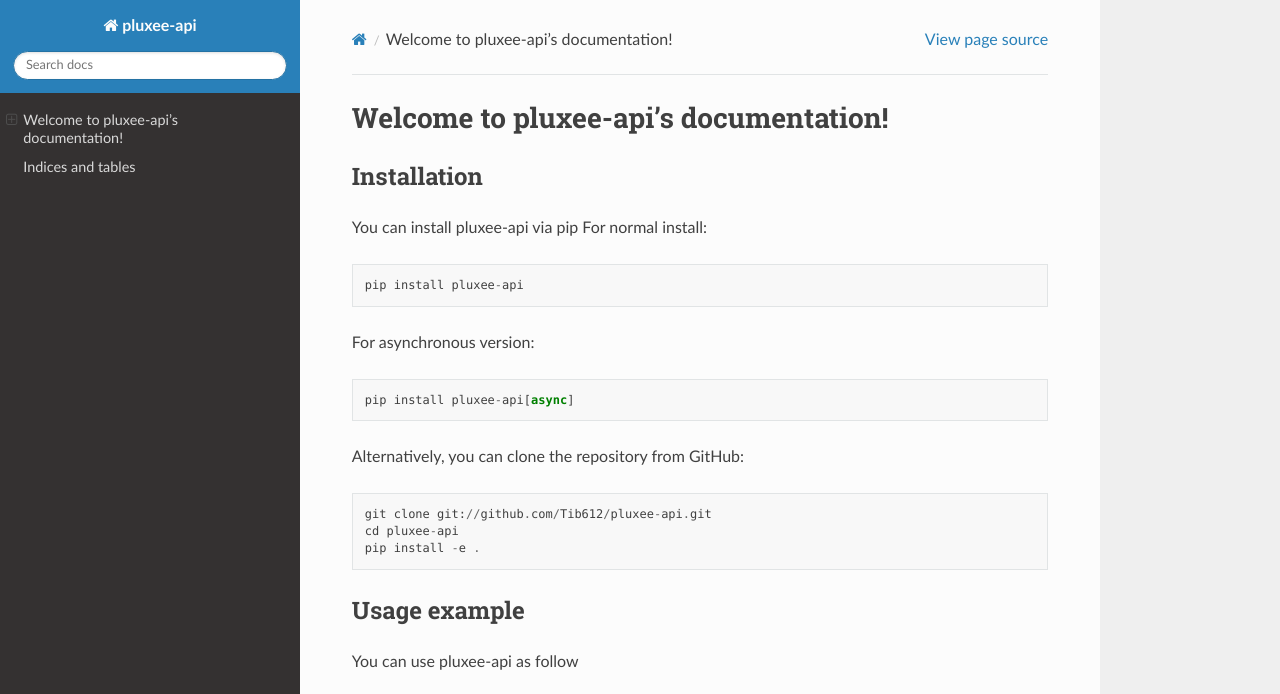
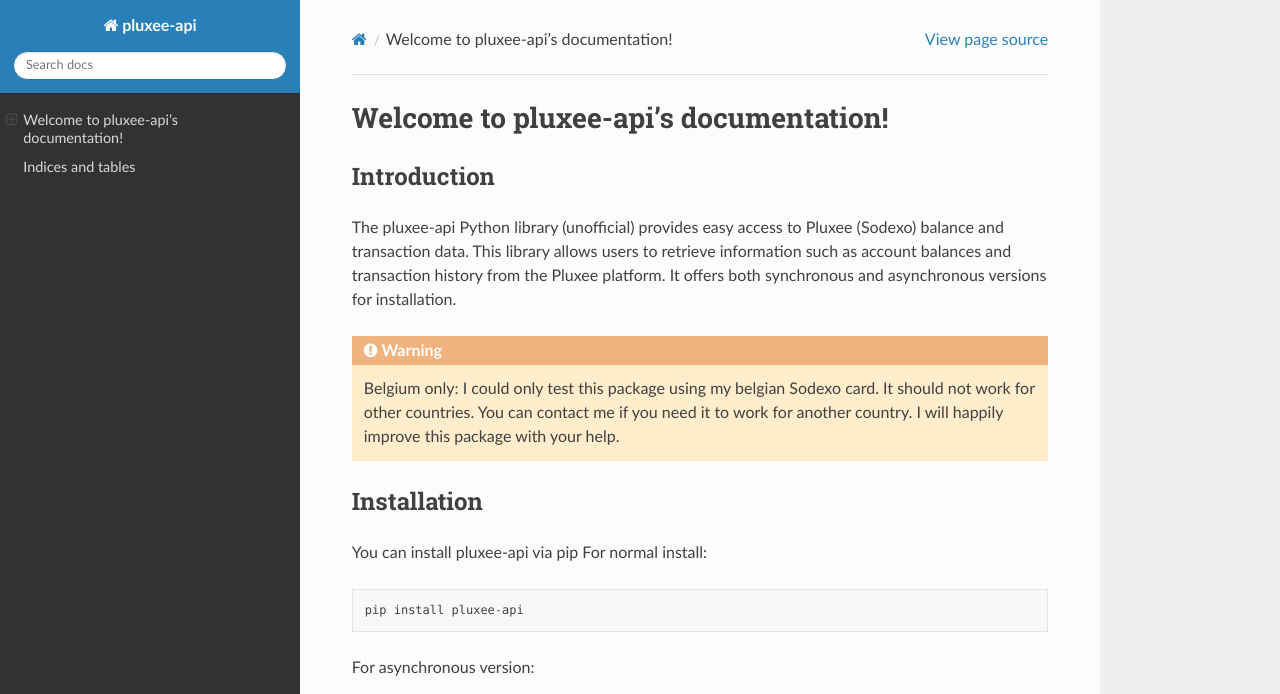
Before and after one commit to Tib612/pluxee-api, a Sphinx documentation site: the page built from docs/source/index.rst, in a window 1280 px wide and 900 px high, cut to the strip 0-694 px from the top of the window. Built offline with Sphinx 7.4.7 and the Read the Docs theme 2.0.0, drawn with Linux system fonts in a browser that asks for light colours.

Commit message:
improve doc

```diff
--- a/docs/source/index.rst
+++ b/docs/source/index.rst
@@ -1,5 +1,15 @@
 Welcome to pluxee-api's documentation!
 ======================================
+
+=============
+Introduction
+=============
+
+The pluxee-api Python library (unofficial) provides easy access to Pluxee (Sodexo) balance and transaction data. This library allows users to retrieve information such as account balances and transaction history from the Pluxee platform. It offers both synchronous and asynchronous versions for installation.
+
+.. warning::
+   Belgium only: I could only test this package using my belgian Sodexo card. It should not work for other countries. You can contact me if you need it to work for another country. I will happily improve this package with your help.
+
 
 =============
 Installation
```
Also changed, not shown: README.md (+2 -0 lines).
